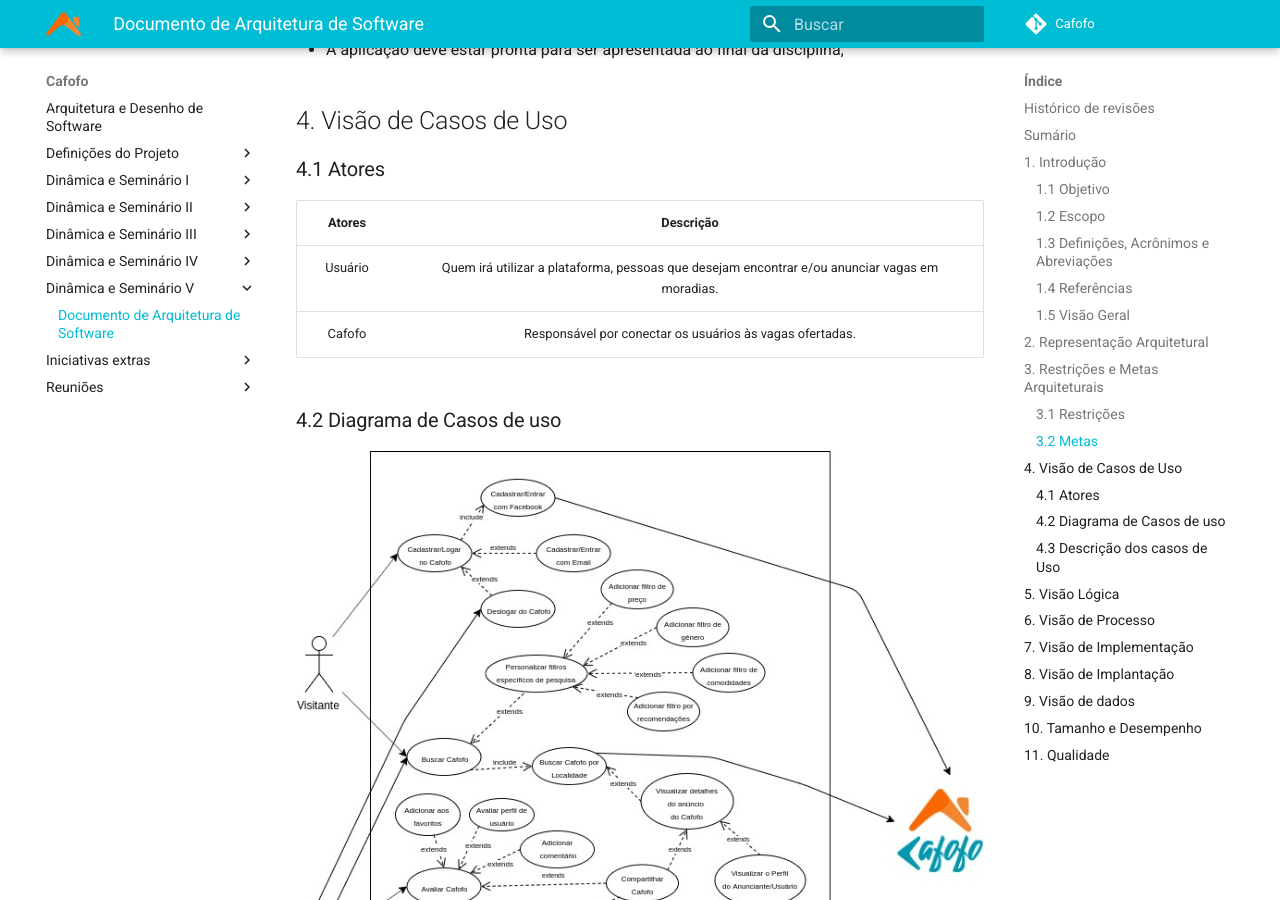
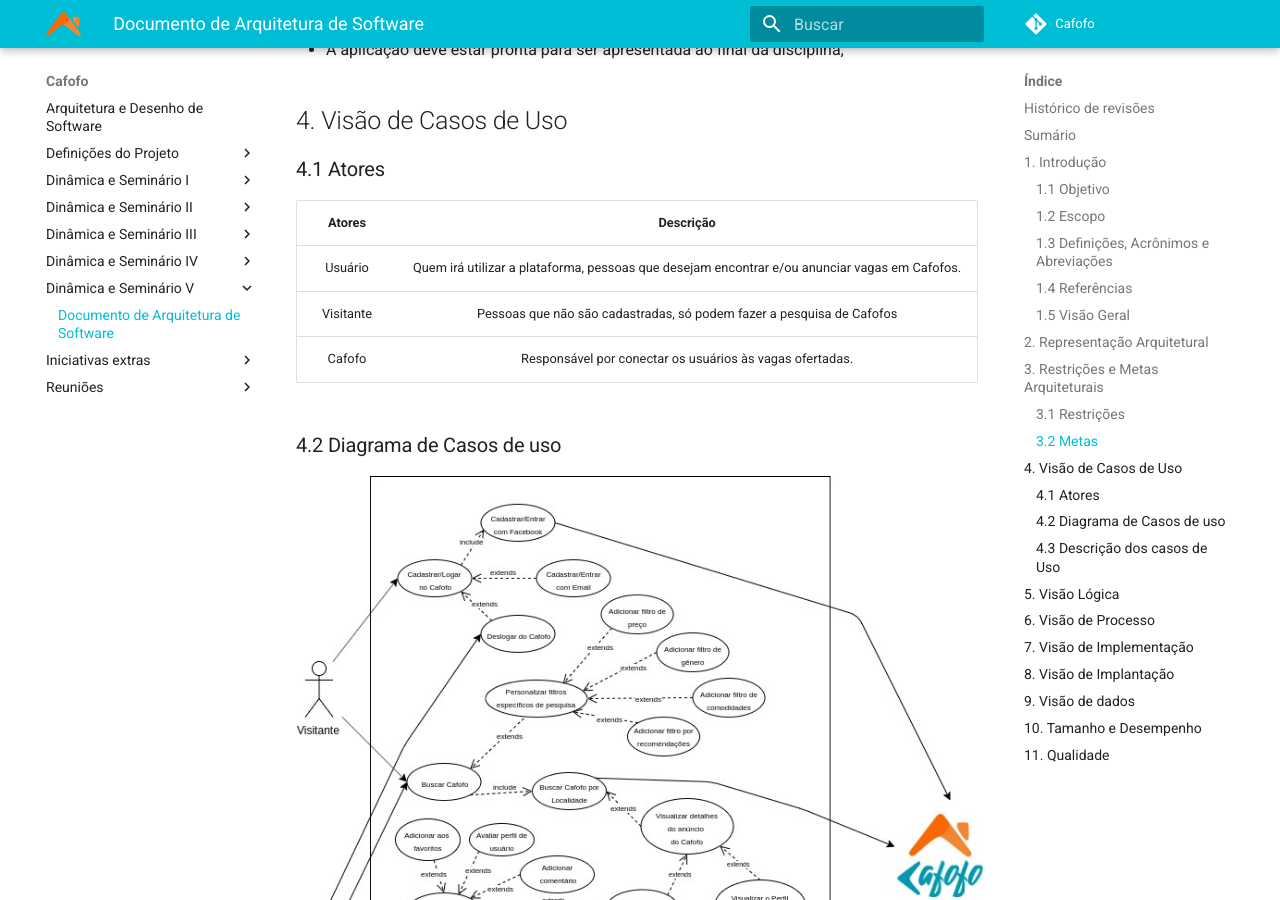
Before and after one commit to desenho-2019/Wiki, an MkDocs documentation site: the page built from docs/Dinâmica e Seminário V/Documento de Arquitetura.md, in a window 1280 px wide and 900 px high, scrolled down 2608 px. Built offline with MkDocs 1.6.1 and Material for MkDocs 9.7.7, drawn with Linux system fonts in a browser that asks for light colours.

Commit message:
Adicionando ator visitante

```diff
--- a/docs/Dinâmica e Seminário V/Documento de Arquitetura.md
+++ b/docs/Dinâmica e Seminário V/Documento de Arquitetura.md
@@ -72,7 +72,8 @@ As restrições para o projeto Cafofo são as seguintes:
 
 |    Atores    |       Descrição       |
 | :--------:   |:-------------------:  |
-| Usuário      |  Quem irá utilizar a plataforma, pessoas que desejam encontrar e/ou anunciar vagas em moradias.                  |
+| Usuário   |  Quem irá utilizar a plataforma, pessoas que desejam encontrar e/ou anunciar vagas em Cafofos.                  |
+| Visitante | Pessoas que não são cadastradas, só podem fazer a pesquisa de Cafofos|
 | Cafofo       | Responsável por conectar os usuários às vagas ofertadas.                      |
 
 ### 4.2 Diagrama de Casos de uso
```
